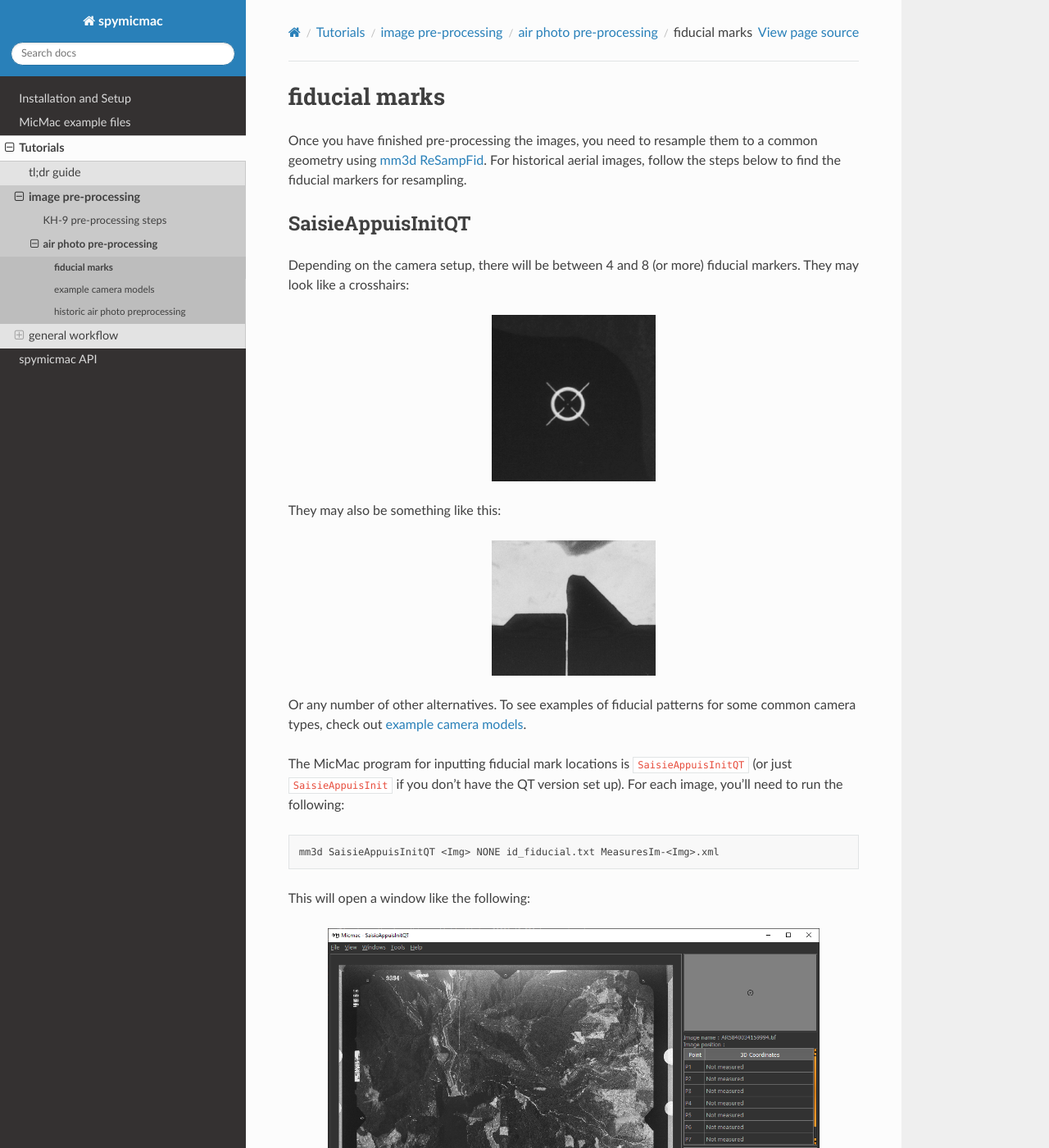
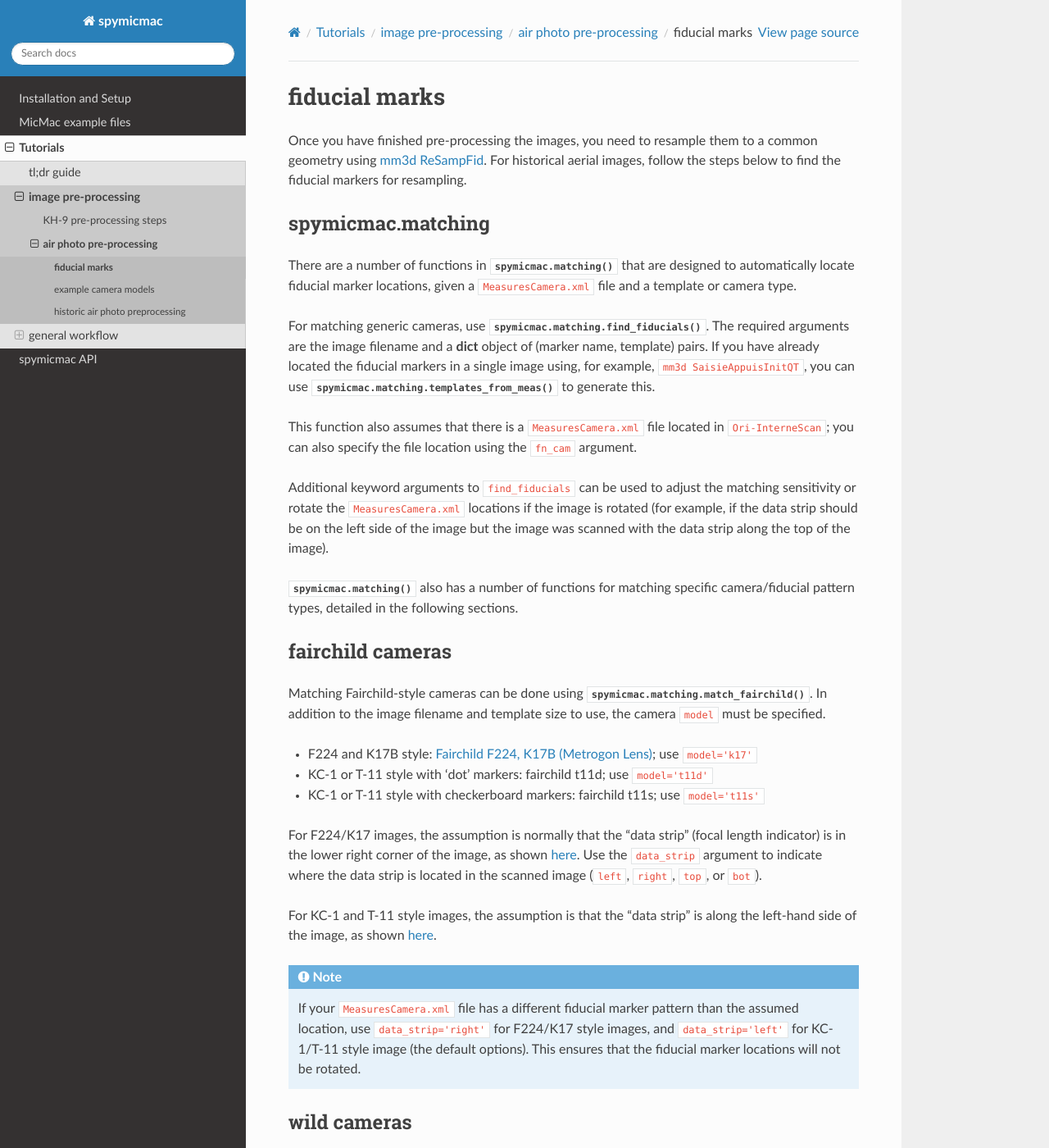
Before and after one commit to iamdonovan/spymicmac, a Sphinx documentation site: the page built from doc/tutorials/preprocessing/air_photos/fiducials.rst, in a window 1280 px wide and 1400 px high. Shown: the whole window at 82% size. Built offline with Sphinx 7.4.7 and the Read the Docs theme 2.0.0, drawn with Linux system fonts in a browser that asks for light colours; the version number could not be read and is left out; some of the changed text lies outside the part shown.

Commit message:
update fiducial marker tutorial with explanation of new functions

```diff
--- a/doc/tutorials/preprocessing/air_photos/fiducials.rst
+++ b/doc/tutorials/preprocessing/air_photos/fiducials.rst
@@ -5,25 +5,123 @@ Once you have finished pre-processing the images, you need to resample them to a
 `mm3d ReSampFid <https://micmac.ensg.eu/index.php/ReSampFid>`_. For historical aerial images, follow the steps below to
 find the fiducial markers for resampling.
 
+spymicmac.matching
+--------------------
+
+There are a number of functions in :py:meth:`spymicmac.matching` that are designed to automatically locate fiducial
+marker locations, given a ``MeasuresCamera.xml`` file and a template or camera type.
+
+For matching generic cameras, use :py:meth:`spymicmac.matching.find_fiducials`. The required arguments are the image
+filename and a **dict** object of (marker name, template) pairs. If you have already located the fiducial markers in
+a single image using, for example, ``mm3d SaisieAppuisInitQT``, you can use
+:py:meth:`spymicmac.matching.templates_from_meas` to generate this.
+
+This function also assumes that there is a ``MeasuresCamera.xml`` file located in ``Ori-InterneScan``; you can also
+specify the file location using the ``fn_cam`` argument.
+
+Additional keyword arguments to ``find_fiducials`` can be used to adjust the matching sensitivity or rotate the
+``MeasuresCamera.xml`` locations if the image is rotated (for example, if the data strip should be on the left side of
+the image but the image was scanned with the data strip along the top of the image).
+
+:py:meth:`spymicmac.matching` also has a number of functions for matching specific camera/fiducial pattern types,
+detailed in the following sections.
+
+
+fairchild cameras
+------------------
+
+Matching Fairchild-style cameras can be done using :py:meth:`spymicmac.matching.match_fairchild`. In addition to the
+image filename and template size to use, the camera ``model`` must be specified.
+
+- F224 and K17B style: :ref:`fairchild k17`; use ``model='k17'``
+- KC-1 or T-11 style with 'dot' markers: :ref:`fairchild t11d`; use ``model='t11d'``
+- KC-1 or T-11 style with checkerboard markers: :ref:`fairchild t11s`; use ``model='t11s'``
+
+For F224/K17 images, the assumption is normally that the "data strip" (focal length indicator) is in the lower right
+corner of the image, as shown :ref:`here <fairchild k17>`. Use the ``data_strip`` argument to indicate where the data
+strip is located in the scanned image (``left``, ``right``, ``top``, or ``bot``).
+
+For KC-1 and T-11 style images, the assumption is that the "data strip" is along the left-hand side of the image, as
+shown :ref:`here <fairchild t11d>`.
+
+.. note::
+
+    If your ``MeasuresCamera.xml`` file has a different fiducial marker pattern than the assumed location, use
+    ``data_strip='right'`` for F224/K17 style images, and ``data_strip='left'`` for KC-1/T-11 style image (the default
+    options). This ensures that the fiducial marker locations will not be rotated.
+
+wild cameras
+-------------
+
+Matching Wild RC-style cameras can be done using :py:meth:`spymicmac.matching.match_wild`. As with
+:py:meth:`spymicmac.matching.match_fairchild`, the camera ``model`` must be specified:
+
+- Wild RC5 and RC8: :ref:`wild rc5`; use ``model='rc5'`` or ``model='rc8'``
+- Wild RC10: :ref:`wild rc10`; use ``model='rc10'``
+
+For Wild Cameras, the assumption is normally that the "data strip" is along the left-hand side of the image, as shown
+:ref:`here <wild rc5>`. Use the ``data_strip`` argument to indicate where the data strip is located in the scanned
+image (``left``, ``right``, ``top``, or ``bot``).
+
+.. note::
+
+    If your ``MeasuresCamera.xml`` file has a different fiducial marker pattern, use ``data_strip='left'``
+    (the default option).
+
+zeiss rmk cameras
+-------------------
+
+Matching Zeiss RMK-style cameras can be done using :py:meth:`spymicmac.matching.zeiss_rmk`. Here, ``size`` controls the
+size of the zero-padding around the dot to use, while ``dot_size`` controls the size of the dot in the fiducial marker.
+
+There are two options for Zeiss RMK-style cameras:
+
+- mid-side only (:ref:`zeiss midside`): use ``corner_size=None`` (the default option)
+- mid-side + corner markers (:ref:`zeiss corner`): specify a size for the cross-shaped corner markers
+
+As with other camera models, the assumption is that the "data strip" is along the left-hand side of the image, as shown
+:ref:`here <zeiss midside>` and :ref:`here <zeiss corner>`. Use the ``data_strip`` argument to indicate where the data
+strip is located in the scanned image (``left``, ``right``, ``top``, or ``bot``).
+
+.. note::
+
+    If your ``MeasuresCamera.xml`` file has a different fiducial marker pattern, use ``data_strip='left'``
+    (the default option).
+
+
 SaisieAppuisInitQT
 ------------------
-Depending on the camera setup, there will be between 4 and 8 (or more) fiducial markers. They may look like
-a crosshairs:
 
-.. image:: ../../../img/fiducial_target.png
-    :width: 200
-    :align: center
-    :alt: an example of a fiducial marker
+To locate the fiducial marker locations manually, you can also use ``mm3d SaisieAppuisInitQT``
+(or ``mm3d SaisieAppuisInit``, if your system does not have the QT tools installed).
 
-|br| They may also be something like this:
+For working on a number of images, you can also use :py:meth:`spymicmac.micmac.batch_saisie_fids` as follows:
 
-.. image:: ../../../img/fiducial_mark.png
-    :width: 200
-    :align: center
-    :alt: another example of a fiducial marker
+.. code-block:: python
 
-|br| Or any number of other alternatives. To see examples of fiducial patterns for some common camera types, check
-out :doc:`cameras`.
+    from spymicmac.micmac import batch_saisie_fids
+    from glob import glob
+
+    imlist = glob('*.tif')
+    batch_saisie_fids(imlist, flavor='qt')
+
+This will call ``SaisieAppuisInit`` on each image in turn, and move the resulting MeasuresIm files to the ``Ori-InterneScan``
+directory.
+
+.. note::
+
+    In order to run :py:meth:`spymicmac.micmac.batch_saisie_fids`, you need to either have a ``MeasuresCamera.xml`` file
+    in ``Ori-InterneScan``, or an ``id_fiducials.txt`` file in the current directory. This is a simple text file with
+    the 'name' of each fiducial marker on each line:
+
+    .. code-block:: text
+
+        P1
+        P2
+        ...
+
+    Note that the names of the fiducial markers in ``id_fiducials.txt`` must match the names in ``MeasuresCamera.xml``
+    in order to work with ``mm3d ReSampFid``.
 
 The MicMac program for inputting fiducial mark locations is ``SaisieAppuisInitQT``
 (or just ``SaisieAppuisInit`` if you don't have the QT version set up). For each image, you'll need to run the following:
@@ -43,28 +141,21 @@ This will open a window like the following:
 the name in the table on the right, and then click on the fiducial marker in the main window. If necessary, you can
 also move the marker once you've placed it (because we all make mistakes).
 
-.. note::
-
-    ``id_fiducial.txt`` is a simple text file with the 'name' of each fiducial mark listed on each line. The names
-    of the fiducial markers in ``id_fiducial.txt`` should match the names in ``MeasuresCamera.xml``.
-
-    See :download:`here <../../../examples/id_fiducial.txt>` for an example.
-
 Once you have selected the location for each fiducial marker, select ``File > Exit`` to save the point locations to
 ``MeasuresIm-<Img>.xml``.
 
-Note that this will actually create two files, ``MeasuresIm-<Img>-S2D.xml`` and ``MeasuresIm-<Img>-S3D.xml``. As these
-are only two-dimensional points, you can discard the ``S3D.xml`` file. You'll need to move the ``S2D.xml`` file to a
-new folder, ``Ori-InterneScan``, and rename it to remove the ``-S2D`` part of the name. In other words:
+.. note::
 
-.. code-block:: sh
+    If you are running ``mm3d SaisieAppuisInitQT`` from the command prompt, this will actually create two files,
+    ``MeasuresIm-<Img>-S2D.xml`` and ``MeasuresIm-<Img>-S3D.xml`` in the current directory. As these are only
+    two-dimensional points, you can discard the ``S3D.xml`` file. You'll need to move the ``S2D.xml`` file to a
+    new folder, ``Ori-InterneScan``, and rename it to remove the ``-S2D`` part of the name. In other words:
 
-    rm MeasuresIm-AR5840034159994.tif-S3D.xml
-    mkdir Ori-InterneScan
-    mv MeasuresIm-AR5840034159994.tif-S2D.xml Ori-InterneScan/MeasuresIm-AR5840034159994.tif.xml
+    .. code-block:: sh
 
-You can also use the shell script ``move_fiducial_xml.sh``, which will do this for any file matching the pattern
-``MeasuresIm*S2D.xml``.
+        rm MeasuresIm-AR5840034159994.tif-S3D.xml
+        mkdir Ori-InterneScan
+        mv MeasuresIm-AR5840034159994.tif-S2D.xml Ori-InterneScan/MeasuresIm-AR5840034159994.tif.xml
 
 Kugelhupf
 ----------
```
Also changed, not shown: doc/tutorials/preprocessing/air_photos/cameras.rst (+11 -1 lines), doc/img/fiducial_mark.png (deleted), doc/img/fiducial_target.png (deleted).
